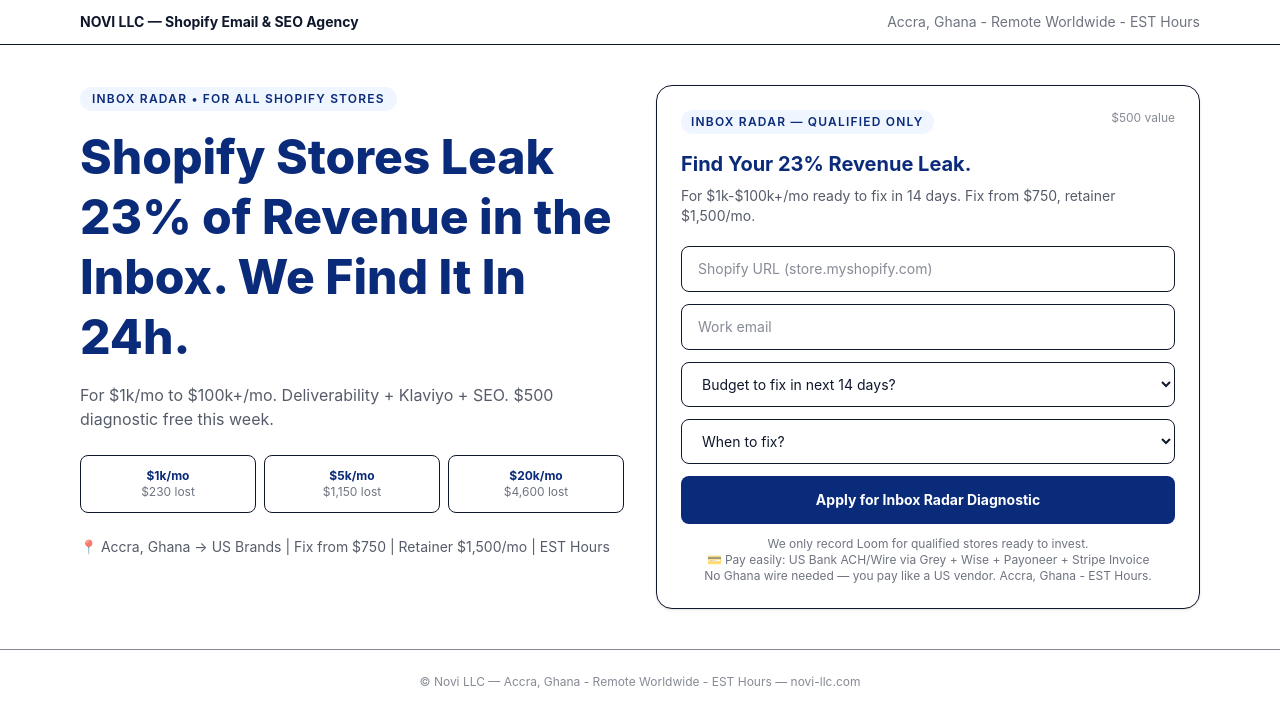
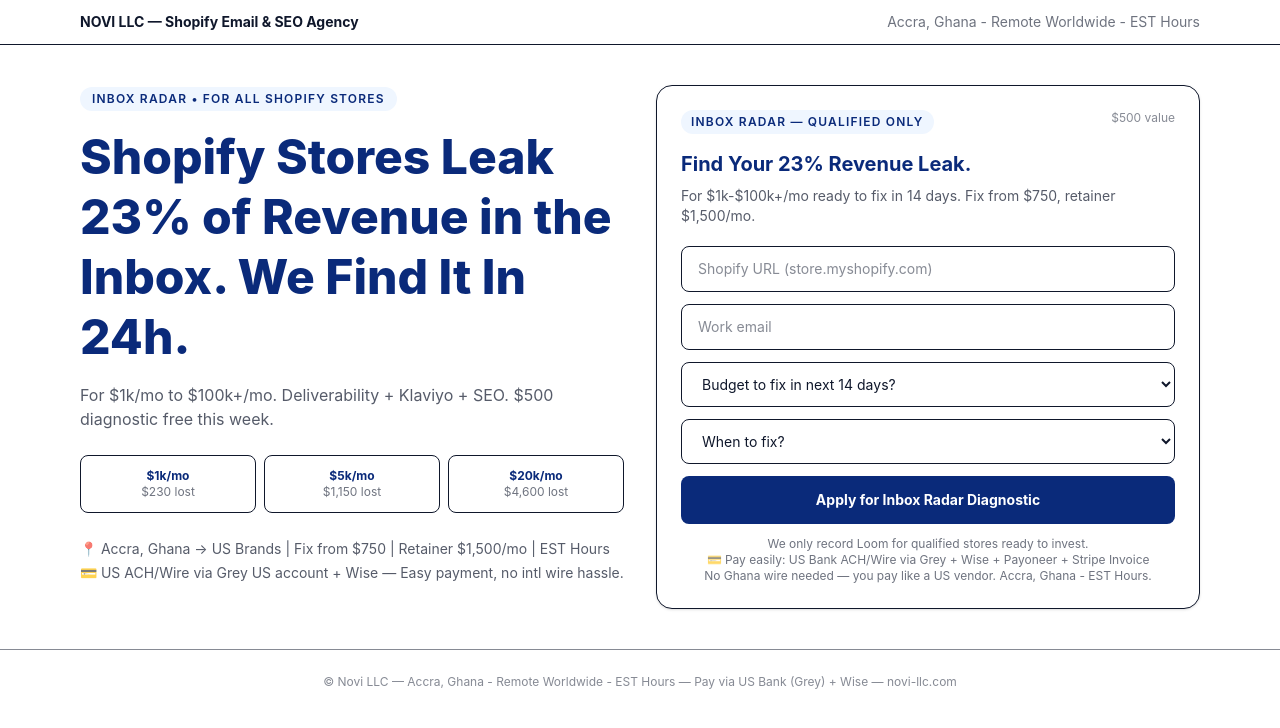
Before and after one commit to NOVI-I6699-cmd/portfolio-starter-kit, a Next.js app: page / in a window 1280 px wide. Shown: the top 728 px of the page. Built offline with nearby package versions, Linux system fonts and the light colour scheme.

Commit message:
Update page.tsx

```diff
--- a/app/page.tsx
+++ b/app/page.tsx
@@ -22,13 +22,16 @@
 <div className="border rounded-lg p-3 text-center"><div className="font-bold text-[#0A2A7A]">$20k/mo</div><div className="opacity-60">$4,600 lost</div></div>
 </div>
 
-<div className="mt-6 text-sm opacity-70">📍 Accra, Ghana → US Brands | Fix from $750 | Retainer $1,500/mo | EST Hours</div>
+<div className="mt-6 text-sm opacity-70 leading-6">
+📍 Accra, Ghana → US Brands | Fix from $750 | Retainer $1,500/mo | EST Hours<br/>
+💳 US ACH/Wire via Grey US account + Wise — Easy payment, no intl wire hassle.
+</div>
 </div>
 
 <AuditForm />
 </section>
 
-<footer className="border-t py-6 text-center text-xs opacity-50">© Novi LLC — Accra, Ghana - Remote Worldwide - EST Hours — novi-llc.com</footer>
+<footer className="border-t py-6 text-center text-xs opacity-50">© Novi LLC — Accra, Ghana - Remote Worldwide - EST Hours — Pay via US Bank (Grey) + Wise — novi-llc.com</footer>
 </main>
 )
 }
```
